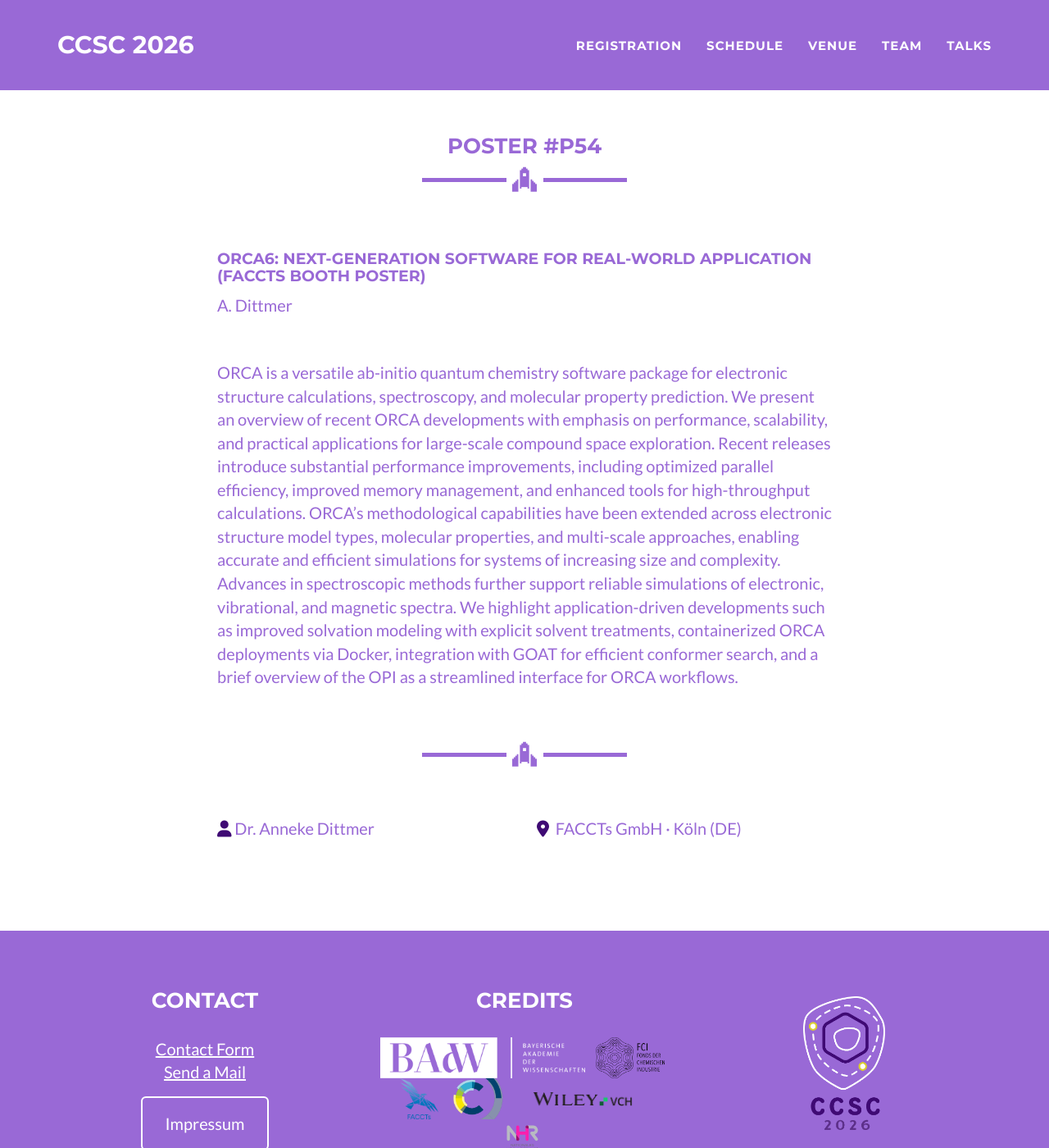
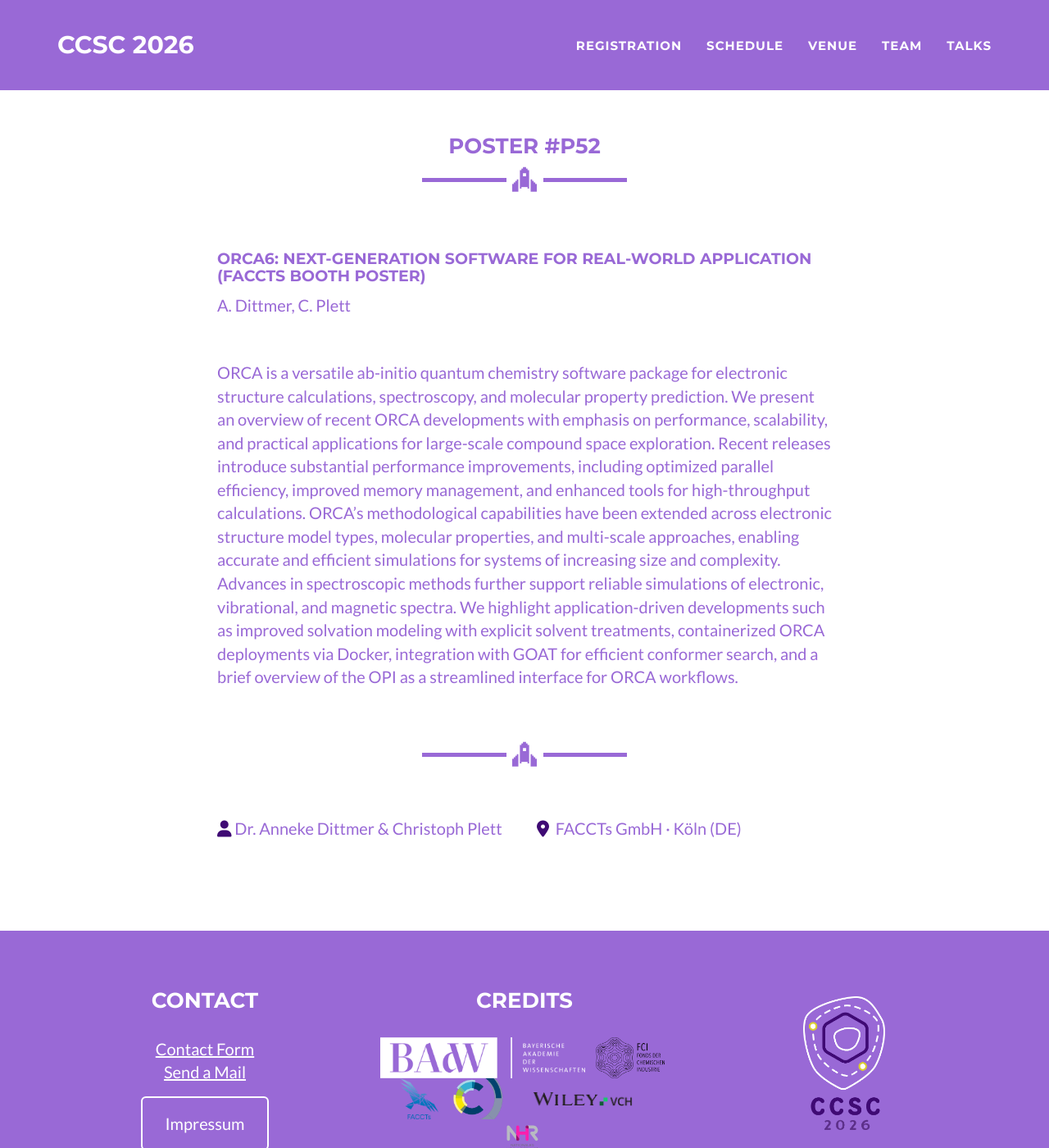
Before and after one commit to ccsc2026/ccsc2026.github.io, a Jekyll site: the page built from _poster/dittmer-plett.md, in a window 1280 px wide and 1400 px high. Shown: the whole window at 82% size. Built offline with Jekyll 4.4.1, drawn with Linux system fonts in a browser that asks for light colours.

Commit message:
Update and rename dittmer.md to dittmer-plett.md

```diff
--- a/_poster/dittmer.md
+++ b/_poster/dittmer-plett.md
@@ -1,11 +1,11 @@
 ---
 layout: posterpage
 categories: [poster]
-posternumber: P54
-speaker: Dr. Anneke Dittmer
+posternumber: P52
+speaker: Dr. Anneke Dittmer & Christoph Plett
 location: 'FACCTs GmbH · Köln (DE)'
 title: 'ORCA6: Next-Generation Software for Real-World Application (FACCTs Booth Poster)'
-authors: 'A. Dittmer'
+authors: 'A. Dittmer, C. Plett'
 abstract: [
 "ORCA is a versatile ab-initio quantum chemistry software package for electronic structure calculations, spectroscopy, and molecular property prediction. We present an overview of recent ORCA developments with emphasis on performance, scalability, and practical applications for large-scale compound space exploration.
 Recent releases introduce substantial performance improvements, including optimized parallel efficiency, improved memory management, and enhanced tools for high-throughput calculations. ORCA’s methodological capabilities have been extended across electronic structure model types, molecular properties, and multi-scale approaches, enabling accurate and efficient simulations for systems of increasing size and complexity. Advances in spectroscopic methods further support reliable simulations of electronic, vibrational, and magnetic spectra.
```
